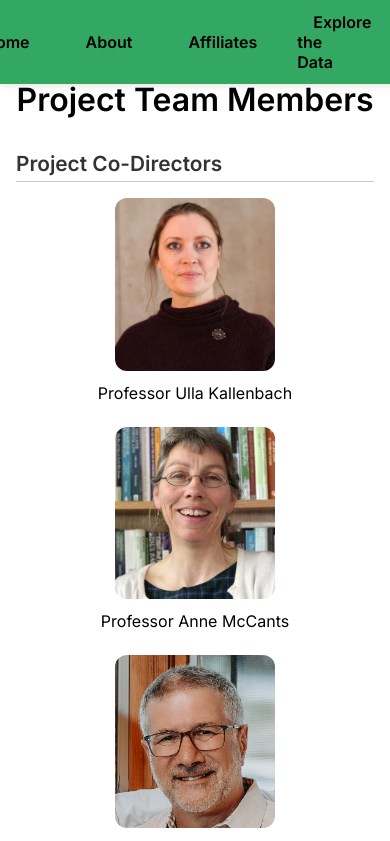
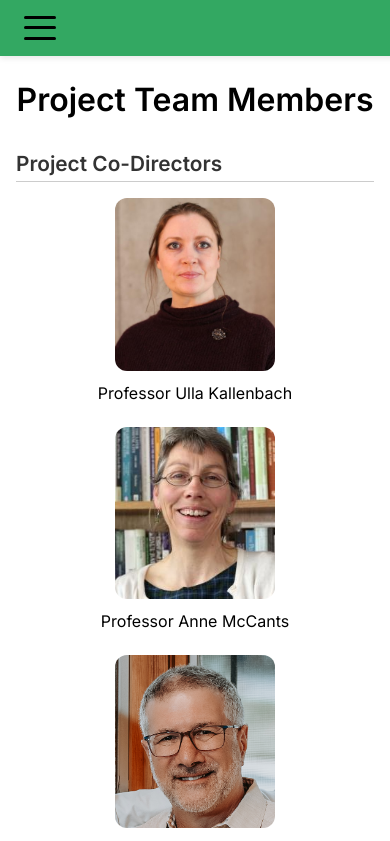
Before and after one commit to mit-history/dftd, a SvelteKit app in the folder web/: page /Team in a window 390 px wide. Shown: the top 841 px of the page. Built offline with nearby package versions, Linux system fonts and the light colour scheme.

Commit message:
first round web page edits

```diff
--- a/web/src/routes/+layout.svelte
+++ b/web/src/routes/+layout.svelte
@@ -13,14 +13,26 @@
 </script>
 
 <div class="layout-wrapper">
-  <header class="top-bar" class:transparent-nav={$isHome}>
+  <header class="top-bar">
     <div class="top-bar-container">
+      <button
+        class="hamburger"
+        class:active={isOpen}
+        on:click={toggleMenu}
+        aria-label="Toggle menu"
+        aria-expanded={isOpen}
+      >
+        <span></span>
+        <span></span>
+        <span></span>
+      </button>
+
       <ul class:open={isOpen}>
         <li><a href={base + '/'}>Home</a></li>
         <li><a href={base + '/About'}>About</a></li>
-        <li><a href={base + '/Affiliates'}>Affiliates</a></li>
+        <li><a href={base + '/Affiliates'}>Affiliated Projects</a></li>
         <li><a href={base + '/Explore%20the%20Data'}>Explore the Data</a></li>
-        <li><a href={base + '/Team'}>Team</a></li>
+        <li><a href={base + '/Team'}>People</a></li>
       </ul>
     </div>
   </header>
@@ -57,17 +69,55 @@
   background-color: rgb(51, 168, 98);
   box-shadow: 0 2px 6px rgba(0, 0, 0, 0.1);
   transition: background-color 0.3s ease, box-shadow 0.3s ease;
-  overflow-x: hidden;
+  overflow-x: visible;
 }
 
 .top-bar-container {
   display: flex;
-  justify-content: center;
+  /* justify-content: center; */
+  justify-content: space-between;
+  position: relative;
   align-items: center;
   width: 100%;
   max-width: 1200px;
   margin: 0 auto;
   padding: 0;
+}
+
+.hamburger {
+  display: none;
+  flex-direction: column;
+  justify-content: space-around;
+  width: 2rem;
+  height: 2rem;
+  background: transparent;
+  border: none;
+  cursor: pointer;
+  padding: 0;
+  z-index: 1001;
+}
+
+.hamburger span {
+  width: 2rem;
+  height: 3px;
+  background: black;
+  border-radius: 10px;
+  transition: all 0.3s linear;
+  position: relative;
+  transform-origin: 1px;
+}
+
+.hamburger.active span:first-child {
+  transform: rotate(45deg);
+}
+
+.hamburger.active span:nth-child(2) {
+  opacity: 0;
+  transform: translateX(20px);
+}
+
+.hamburger.active span:nth-child(3) {
+  transform: rotate(-45deg);
 }
 
   .top-bar.transparent-nav {
@@ -117,4 +167,60 @@
   .page-content {
     flex-grow: 1;
   }
+
+
+@media (max-width: 768px) {
+    .hamburger {
+      display: flex; /* Show hamburger on mobile */
+    }
+
+    ul {
+      display: none;
+      position: absolute;
+      top: calc(100% + 00.75rem);
+      left: -1.5rem;
+      right: -1.5rem;
+      flex-direction: column;
+      background-color: rgb(51, 168, 98);
+      width: calc(100% + 3rem);
+      margin: 0;
+      padding: 0;
+      gap: 0;
+      box-shadow: 0 4px 6px rgba(0, 0, 0, 0.1);
+      max-height: 0;
+      overflow: hidden;
+      opacity: 0;
+      z-index: 1002;
+      transition: opacity 0.3s ease-out, padding 0.3s ease-out;
+    }
+
+    ul.open {
+      display: flex;
+      max-height: 500px;
+      opacity: 1;
+      padding: 1rem 0;
+    }
+
+    li {
+      width: 100%;
+    }
+
+    li a {
+      display: block;
+      padding: 1rem 1.5rem;
+      width: 100%;
+      text-align: left;
+      border-bottom: 1px solid rgba(0, 0, 0, 0.1);
+    }
+
+    li:last-child a {
+      border-bottom: none;
+    }
+
+    li a:hover,
+    li a:focus {
+      background-color: rgba(0, 0, 0, 0.1);
+      color: rgb(255, 254, 254);
+    }
+  }
 </style>
--- a/web/src/routes/Affiliates/+page.svelte
+++ b/web/src/routes/Affiliates/+page.svelte
@@ -1,5 +1,5 @@
 <svelte:head>
-  <title>Affiliates</title>
+  <title>Affiliated Projects</title>
 </svelte:head>
 
 <script>
--- /dev/null
+++ b/web/src/routes/Hamburger.svelte
@@ -0,0 +1,63 @@
+<script lang="ts">
+	export let isOpen;
+	export let hamburgerClick;
+	export let unit = 'rem';
+	export let width = 6;
+	export let height = 4;
+	export let lineHeight = 0.8;
+	export let contain = false;
+	export let lineBorderRadius = 0.4;
+
+	// vertical line offset when isOpen === true
+	$: offset = height / 2 - lineHeight / 2;
+</script>
+
+<!-- svelte-ignore a11y-click-events-have-key-events -->
+<!-- svelte-ignore a11y-no-static-element-interactions -->
+<div
+	on:click={hamburgerClick}
+	class:isOpen
+	style:width={width + unit}
+	style:height={height + unit}
+>
+	<div
+		style:height={lineHeight + unit}
+		style:transform={isOpen ? `translate(0, ${offset}${unit}) rotate(45deg)` : ''}
+		style:width={isOpen && contain
+			? Math.sqrt(2 * Math.pow(width > height ? height : width, 2)) - lineHeight + unit
+			: width + unit}
+		style:border-radius={lineBorderRadius + unit}
+	/>
+	<div class="l" style:height={lineHeight + unit} style:border-radius={lineBorderRadius + unit} />
+	<div
+		style:height={lineHeight + unit}
+		style:transform={isOpen ? `translate(0, -${offset}${unit}) rotate(-45deg)` : ''}
+		style:width={isOpen && contain
+			? Math.sqrt(2 * Math.pow(width > height ? height : width, 2)) - lineHeight + unit
+			: width + unit}
+		style:border-radius={lineBorderRadius + unit}
+	/>
+</div>
+
+<style>
+	div {
+		margin: 0 auto;
+		display: flex;
+		flex-direction: column;
+		justify-content: space-between;
+		align-items: center;
+		transition: 1s ease-in-out;
+		background-color: var(--bg-hamburger);
+		& div {
+			margin: 0;
+			width: 100%;
+			transform: rotate(0deg);
+			transform-origin: center;
+			background-color: var(--bg-line);
+		}
+	}
+
+	.isOpen div:nth-child(2) {
+		opacity: 0;
+	}
+</style>
--- a/web/src/routes/Team/+page.svelte
+++ b/web/src/routes/Team/+page.svelte
@@ -1,5 +1,5 @@
 <svelte:head>
-  <title>Team</title>
+  <title>People</title>
   <link href="https://fonts.googleapis.com/css2?family=Inter:wght@400;600&family=Playfair+Display:wght@400;700&display=swap" rel="stylesheet" />
 </svelte:head>
 
```
Also changed, not shown: web/src/routes/+page.svelte (+77 -13 lines).
